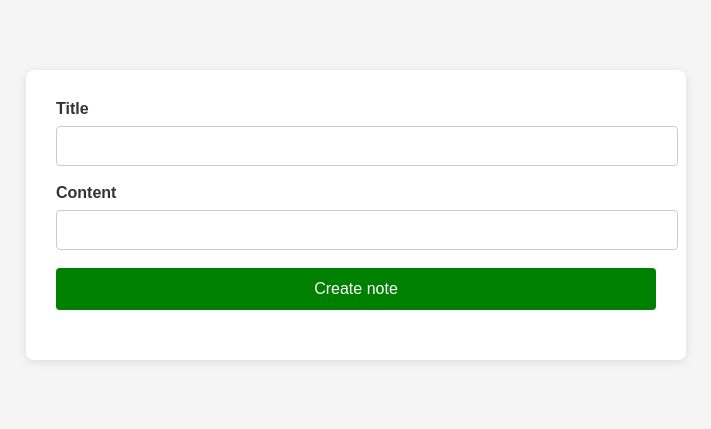
After one commit to TheProgrammingArchive/Notes, a FastAPI app: template NotesApp/templates/new_note.html in a window 1280 px wide. The commit adds this page. Shown: the top 429 px of the page, without its empty margins (284-995 px from the left). Run offline with FastAPI, Linux system fonts and the light colour scheme; the template is opened without the code that fills it, so the values that code supplies are empty.

Commit message:
Add html forms for note methods

```diff
--- a/NotesApp/main.py
+++ b/NotesApp/main.py
@@ -87,10 +87,10 @@ def view_all(session: SessionDep):
     return items
 
 
-@app.post('/new_note')
-def create_note(note: NoteBase, user: Annotated[UserDB, Depends(get_logged_user)], session: SessionDep):
-    print(user.full_name)
+@app.post('/create_note', response_model=NoteBase)
+def create_note(title: Annotated[str, Form()], content: Annotated[Union[str, None], Form()], user: Annotated[UserDB, Depends(get_logged_user)], session: SessionDep):
     if user is not None:
+        note = {'title': title, 'content': content}
         note = Notes.model_validate(note)
         note.user_id = user.id
 
@@ -98,9 +98,10 @@ def create_note(note: NoteBase, user: Annotated[UserDB, Depends(get_logged_user)
         session.add(note)
         session.commit()
         session.refresh(note)
-        return note
 
-    raise HTTPException(detail="User not found", status_code=404)
+        return RedirectResponse(url=f'/notes/{note.idx}', status_code=303)
+
+    raise HTTPException(detail="Not authenticated yet", status_code=404)
 
 
 @app.get('/view_notes', response_model=list[NoteBase])
@@ -139,6 +140,11 @@ def update_note(note_id: int, user: Annotated[UserDB, Depends(get_logged_user)],
 
 
 # App routes
+@app.get('/new_note')
+def new_note(request: Request, user: Annotated[UserDB, Depends(get_logged_user)]):
+    if user:
+        return templates.TemplateResponse('new_note.html', {'request': request})
+
 
 @app.get('/remove_note/{note_id}')
 def remove_note(note_id: int, user: Annotated[UserDB, Depends(get_logged_user)], session: SessionDep):
--- /dev/null
+++ b/NotesApp/templates/new_note.html
@@ -0,0 +1,94 @@
+<!DOCTYPE html>
+<html lang="en">
+<head>
+    <meta charset="UTF-8">
+    <title>Add new note</title>
+
+    <style>
+        body {
+            background-color: #f5f5f5;
+            font-family: Arial, sans-serif;
+            margin: 0;
+            padding: 20px;
+        }
+
+        /* Container for the note creation form */
+        .container {
+            max-width: 600px;
+            margin: 50px auto;
+            background-color: #fff;
+            padding: 30px;
+            border-radius: 8px;
+            box-shadow: 0 2px 8px rgba(0, 0, 0, 0.1);
+        }
+
+        /* Page Title */
+        h1 {
+            text-align: center;
+            margin-bottom: 20px;
+            color: #333;
+        }
+
+        /* Form Group Styles */
+        .form-group {
+            margin-bottom: 20px;
+        }
+
+        /* Labels for input fields */
+        label {
+            display: block;
+            margin-bottom: 8px;
+            font-weight: bold;
+            color: #333;
+        }
+
+        /* Text Input and Textarea Styles */
+        input[type="text"],
+        textarea {
+            width: 100%;
+            padding: 10px;
+            border: 1px solid #ccc;
+            border-radius: 4px;
+            font-size: 16px;
+        }
+
+        textarea {
+            resize: vertical;
+            min-height: 300px; /* Bigger text entry box */
+            white-space: pre-wrap;      /* Preserve whitespace and wrap text */
+            word-wrap: break-word;      /* Break long words if necessary */
+            overflow-wrap: break-word;  /* Ensure long content wraps to the next line */
+        }
+
+        /* Submit Button Styling */
+        .btn-submit {
+            display: block;
+            width: 100%;
+            background-color: green;
+            color: #fff;
+            padding: 12px 20px;
+            border: none;
+            border-radius: 4px;
+            font-size: 16px;
+            cursor: pointer;
+            transition: background-color 0.2s ease-in-out;
+        }
+
+        /* Hover effect for the submit button */
+        .btn-submit:hover {
+            background-color: #0056b3;
+        }
+    </style>
+</head>
+<body>
+    <div class="container">
+        <form method="post" action="/create_note" class="form-group">
+            <label for="title">Title</label>
+            <input type="text" id="title" name="title" required><br><br>
+            <label for="content"> Content </label>
+            <input type="text" id="content" name="content"><br><br>
+            <button type="submit" class="btn-submit"> Create note </button>
+        </form>
+    </div>
+</body>
+</html>
--- a/NotesApp/templates/note.html
+++ b/NotesApp/templates/note.html
@@ -93,6 +93,7 @@
 <body>
     <div class="navbar">
         <div class="navbar-buttons">
+            <a href="/" class="btn"> Home </a>
             <a href="{{ '/remove_note/%s'%note.idx }}" class="btn"> Delete note </a>
             <a href="" class="btn"> Edit note </a>
         </div>
```
